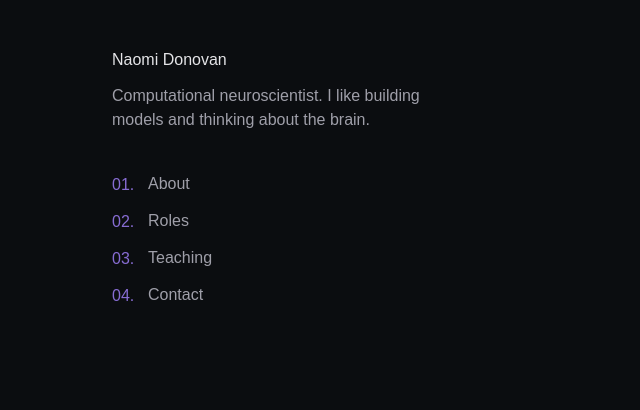
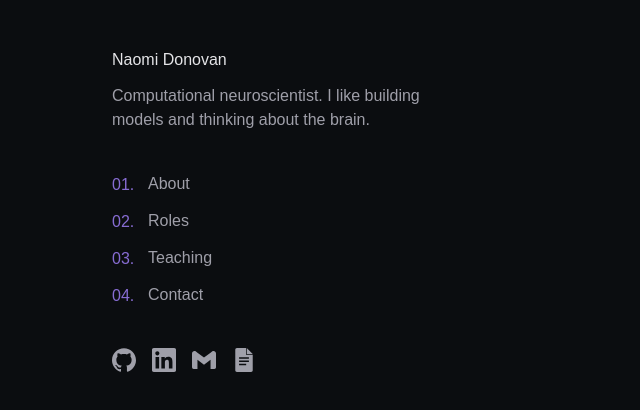
Before and after one commit to naomidonovan1/naomidonovan-site, a Next.js app: page / in a window 1280 px wide. Shown: the top 410 px of the page, without its empty margins (0-640 px from the left). Built offline with nearby package versions, Linux system fonts and the light colour scheme.

Commit message:
adding socials

```diff
--- a/src/app/page.tsx
+++ b/src/app/page.tsx
@@ -97,15 +97,9 @@ export default function Home() {
                 ))}
               </ul>
             </nav>
-          </aside>
-        </div >
-      </div >
-    </main >
-  );
-}
 
-{/* Socials */ }
-{/* <div className="mt-10 flex items-center gap-4 text-zinc-400">
+            {/* Socials */}
+            <div className="mt-10 flex items-center gap-4 text-zinc-400">
               <a aria-label="GitHub" href="https:github.com/naomidonovan1" className="hover:text-zinc-100">
                 <SiGithub size={24} />
               </a>
@@ -119,7 +113,12 @@ export default function Home() {
                 <SiGoogledocs size={24} />
               </a>
             </div>
-          </aside> */}
+          </aside>
+        </div >
+      </div >
+    </main >
+  );
+}
 
 {/* Right column */ }
 {/* <main className="pb-24">
```
